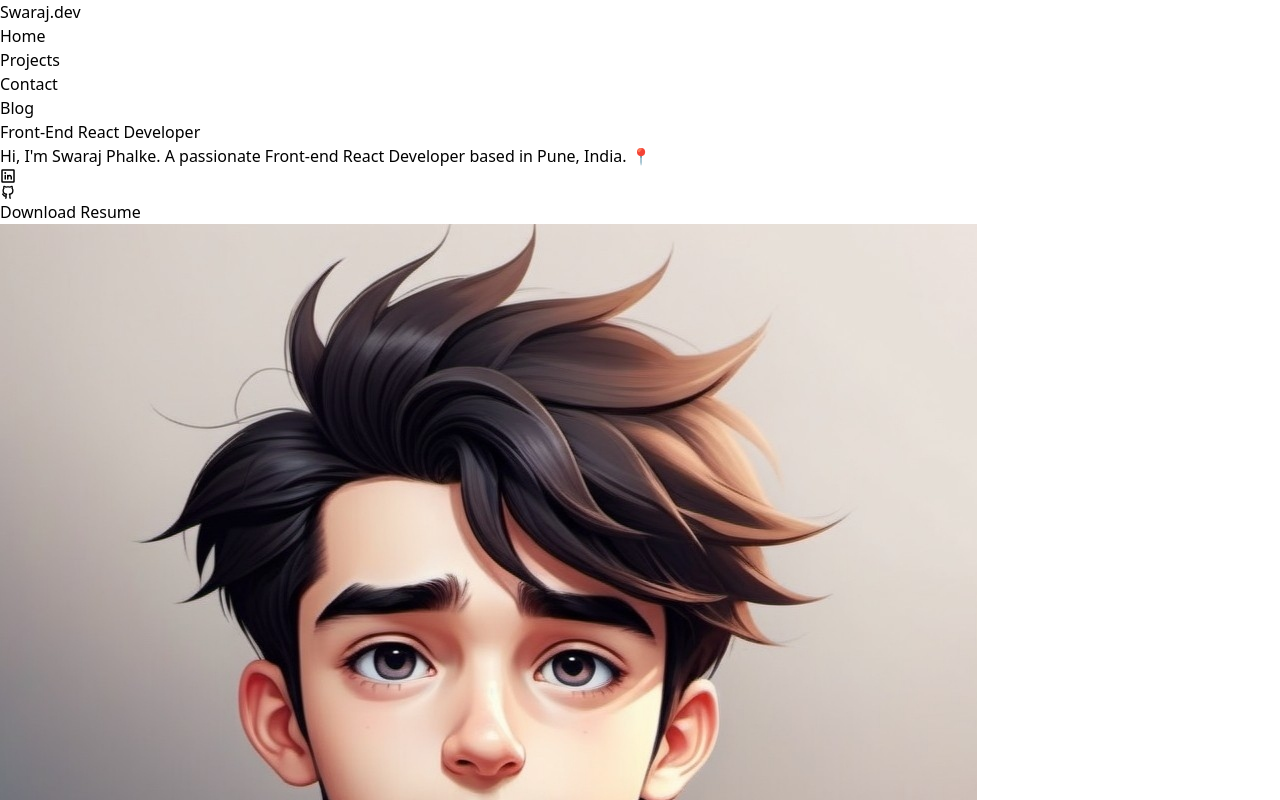
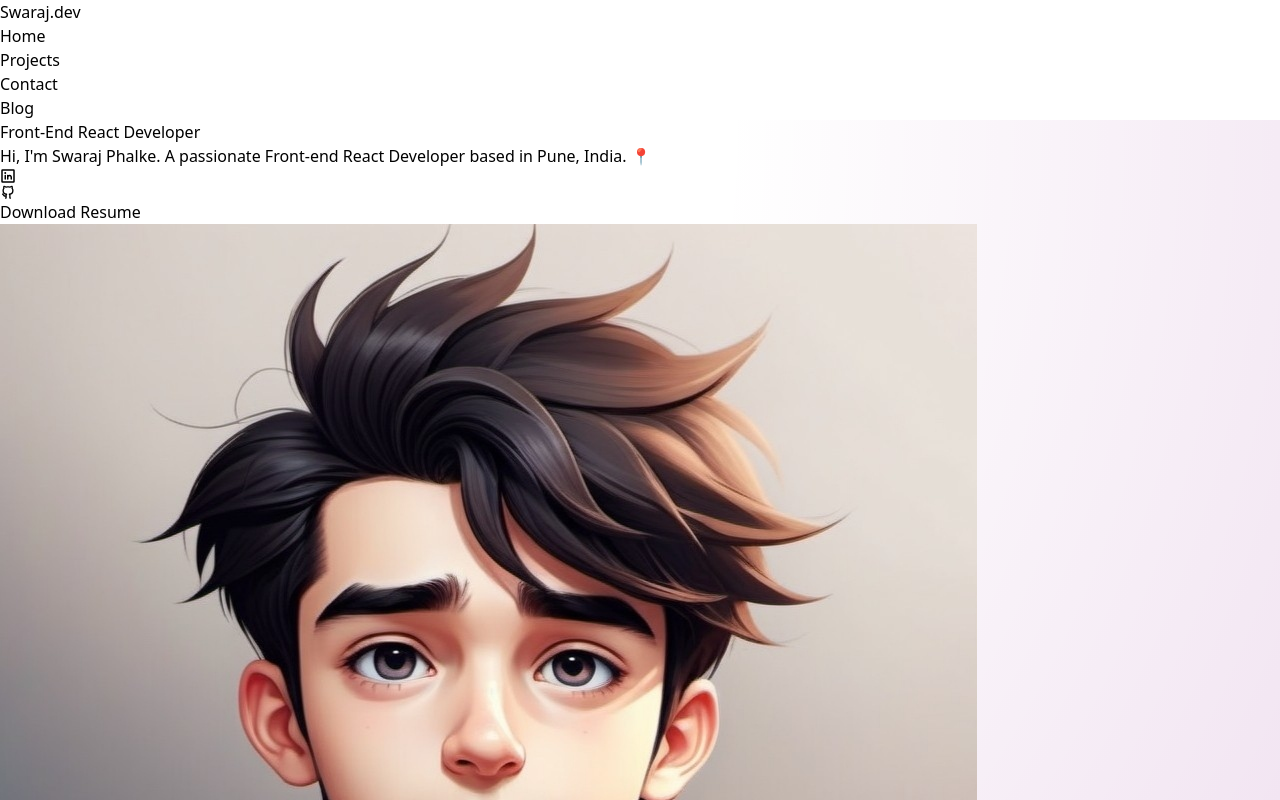
Before and after one commit to swarajphalke/swaraj-phalke, a React (Vite) app: page / in a window 1280 px wide. Shown: the top 800 px of the page. Built offline with nearby package versions, Linux system fonts and the light colour scheme.

Commit message:
gradient

```diff
--- a/src/component/Bio.jsx
+++ b/src/component/Bio.jsx
@@ -4,7 +4,7 @@ import { RiGithubLine } from "react-icons/ri";
 
 export default function Bio() {
   return (
-    <div id="Bio" className=" bg-pink-50 shadow-md px-8 pt-14 pb-12 md:px-40 md:pt-28  md:pb-28">
+    <div id="Bio" className=" hero-bg shadow-md px-8 pt-14 pb-12 md:px-40 md:pt-28  md:pb-28">
       {/* Medium Screen */}
       <div className="hidden md:flex  justify-between ">
         <div>
--- a/src/index.css
+++ b/src/index.css
@@ -2,7 +2,7 @@
 @tailwind components;
 @tailwind utilities;
 
-.project-image-container{
+.project-image-container {
   background-position: top;
   background-size: cover;
   overflow: hidden;
@@ -10,20 +10,53 @@
   /* background-image: url(images/project-1.png); */
 }
 
-.project-0{
-    background-image: url('/images/project-0.png');
+.project-0 {
+  background-image: url("/images/project-0.png");
 }
-.project-1{
+.project-1 {
   background-image: url(/images/project-1.png);
 }
-.project-2{
+.project-2 {
   background-image: url(/images/project-2.png);
 }
-.project-3{
+.project-3 {
   background-image: url(/images/project-3.png);
 }
-.custom-container{
+.custom-container {
   margin: 0 auto;
   max-width: 980px;
   padding: 10px;
 }
+
+/* .my-bg{
+    background: linear-gradient(-45deg, #4158D0, #e560dc, #ffb374, #ef5f5f, #d840b6);
+    animation: bgc 12s ease infinite;
+}
+@keyframes bgc {
+    0%{
+        background-position:0% 50%;
+    }
+    50%{
+        background-position:100% 100%;
+    }
+    100%{
+        background-position:0% 50%;
+    }
+} */
+
+.hero-bg {
+  animation: gradientShift 15s ease infinite;
+  background: radial-gradient(circle, #0000, #0000, #8000801a, #0000, #0000);
+  background-size: 200% 200%;
+}
+@keyframes gradientShift {
+  0% {
+    background-position: 0 0;
+  }
+  50% {
+    background-position: 100% 100%;
+  }
+  100% {
+    background-position: 0 0;
+  }
+}
```
Also changed, not shown: src/component/Navbar.jsx (+12 -12 lines). Lines whose indentation alone changed are shown as unchanged.
